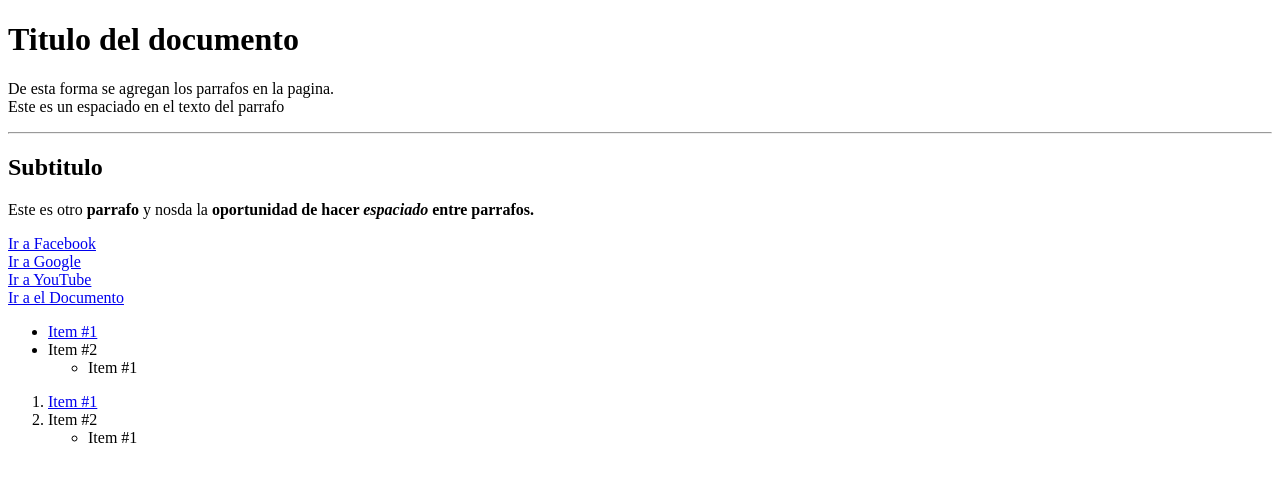
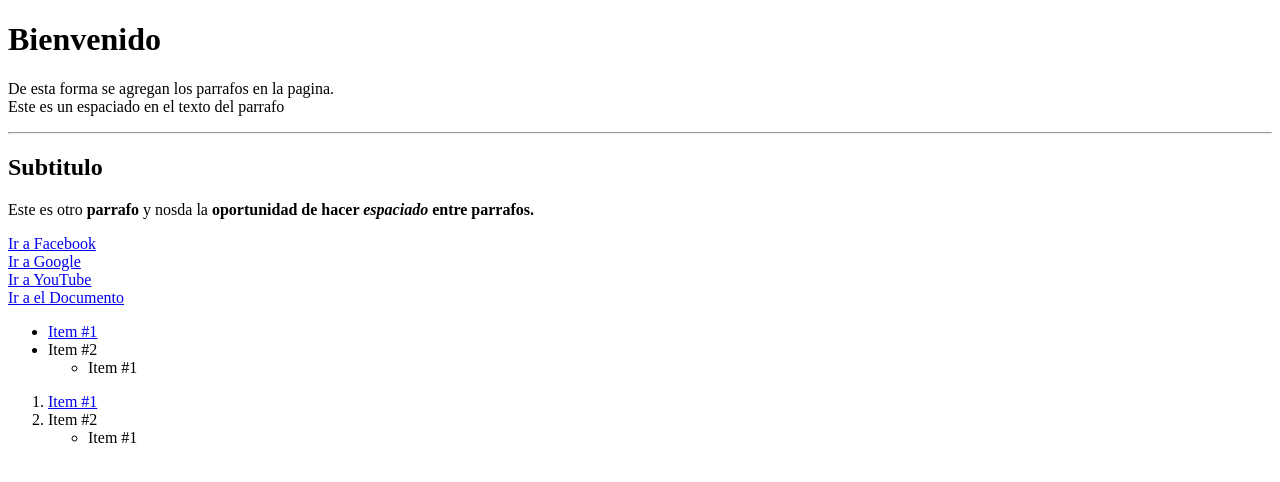
Before and after one commit to Gonzvp/HTML, a plain HTML site: page index.html in a window 1280 px wide. Drawn offline with Linux system fonts and the light colour scheme.

Commit message:
Cambio en H1

```diff
--- a/index.html
+++ b/index.html
@@ -6,7 +6,7 @@
 </head>
 <body>
 
-<h1> Titulo del documento </h1>
+<h1> Bienvenido </h1>
 
 <p>
 De esta forma se agregan los parrafos en la pagina. <br />
```
